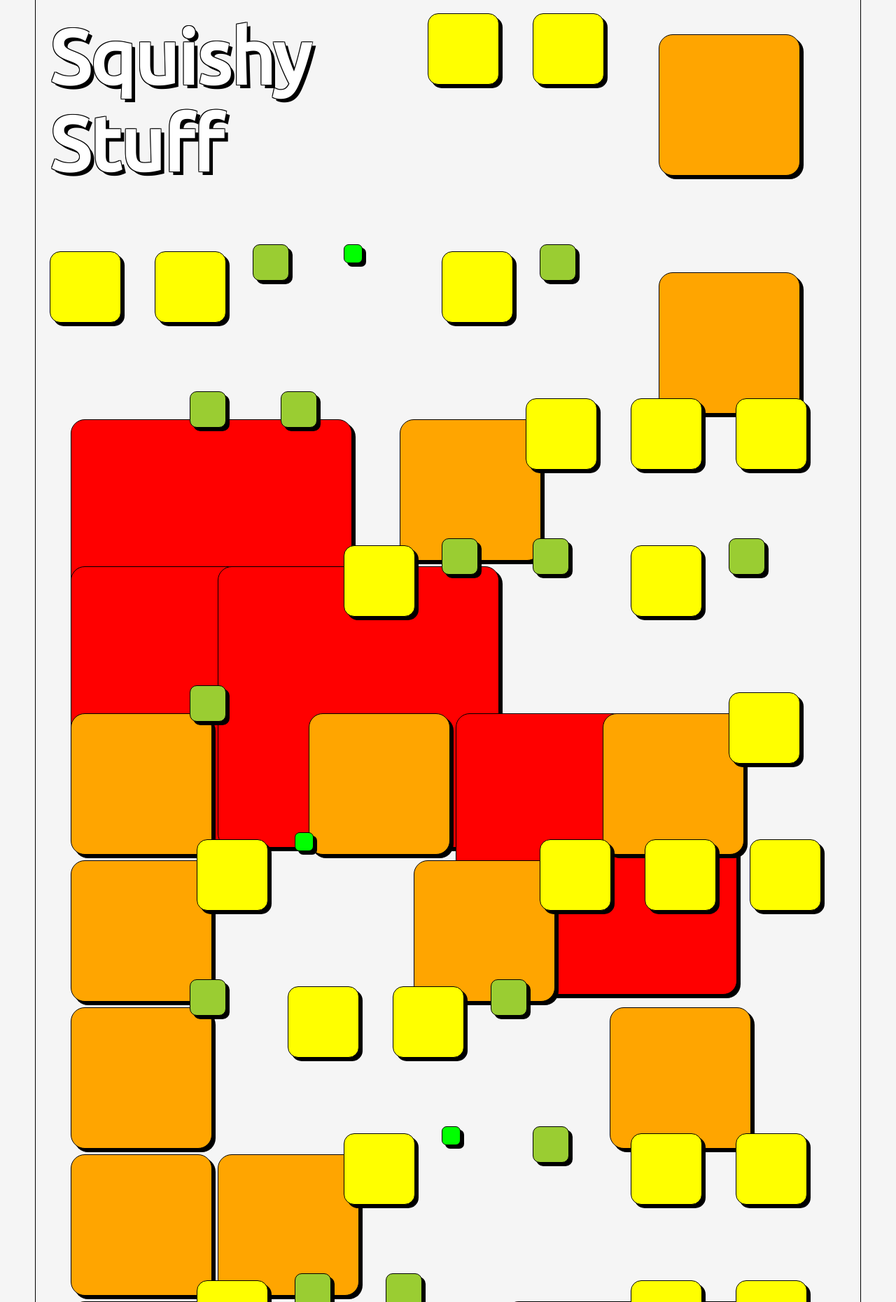
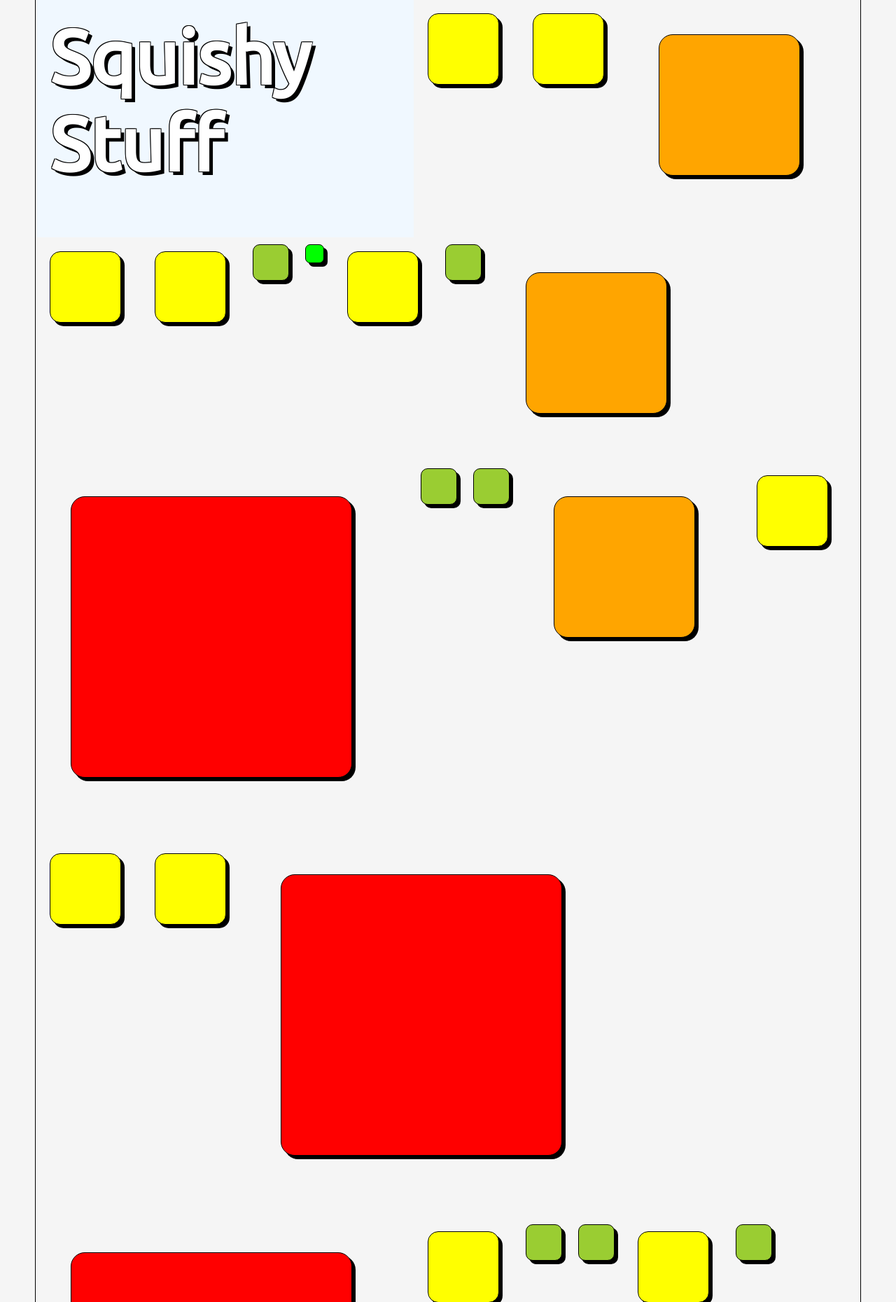
Before and after one commit to specbeck/divine-django, a Django app: page /squishy/ in a window 1280 px wide. Shown: the part 22-1882 px from the top of the page at 70% size. Run offline with Django 4.2, Linux system fonts and the light colour scheme.

Commit message:
Fixed wrappers?

```diff
--- a/squishy/static/squishy/styles.css
+++ b/squishy/static/squishy/styles.css
@@ -11,6 +11,7 @@ body {
     height: 300px;
     width: 500px;
     padding: 20px;
+    background-color: aliceblue;
 }
 
 h1 {
@@ -40,24 +41,54 @@ h1:hover {
 #main-container {
     display: flex;
     flex-wrap: wrap;
+    flex: 1;
+    flex-shrink: 0;
 }
 
-.small-wrapper, .vsmall-wrapper {
-    width: 110px;
-    height: 110px;
+.vsmall-wrapper {
+    width: 30px;
+    height: 30px;
     padding: 10px;
+    /* background-color: green; */
+}
+
+.small-wrapper {
+    width: 55px;
+    height: 55px;
+    padding: 10px;
+    /* background-color: green; */
 }
 
 .medium-wrapper {
     width: 110px;
     height: 110px;
     padding: 20px;
+    /* background-color: yellowgreen; */
 }
 
-.large-wrapper, .vlarge-wrapper {
-    width: 110px;
-    height: 110px;
+.large-wrapper {
+    width: 220px;
+    height: 220px;
     padding: 50px;
+    /* background-color: crimson; */
+}
+
+.vlarge-wrapper {
+    width: 440px;
+    height: 440px;
+    padding: 50px;
+    /* background-color: crimson; */
+}
+
+
+.chunky-wrapper {
+    width: 200px;
+    height: 200px;
+    padding: 30px;
+}
+
+.vsmall-wrapper, .small-wrapper, .medium-wrapper, .large-wrapper, .vlarge-wrapper {
+    overflow: hidden;
 }
 
 .medium-button {
@@ -100,12 +131,15 @@ h1:hover {
     height: 400px;
 }
 
-/* .small-button:hover {
+
+
+.small-button:hover {
     box-shadow: none;
     margin-left: 5px;
     margin-top: 5px;
+    transition: all .3s ease-out;
     /* scale: 1.1; */
-} */
+}
 
 .medium-button:hover {
     /* scale: 1.5;
@@ -126,11 +160,11 @@ h1:hover {
     background-color: blue; */
 }
 
-.small-button:hover {
+/* .small-button:hover {
     border: 1px solid black;
     animation: rotate 1s linear infinite;
     transition: all .5s ease-in-out;
-}
+} */
 
 @keyframes rotate {
     0%{
--- a/squishy/templates/squishy/index.html
+++ b/squishy/templates/squishy/index.html
@@ -27,5 +27,8 @@
             </div>
         {% endif %}
     {% endfor %}
-    <h1> <i>Feeling squishy, yet?</i> </h1>
+    <div class="chunky-wrapper">
+        <div class="chunky"></div>
+    </div>
+    <h1><i>Feeling squishy, yet?</i> </h1>
 {% endblock body %}
```
